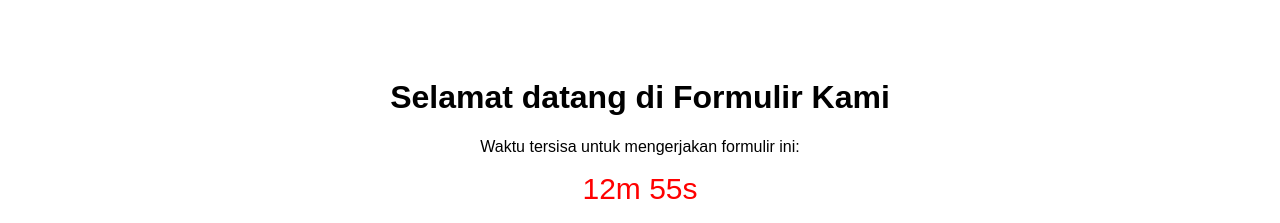
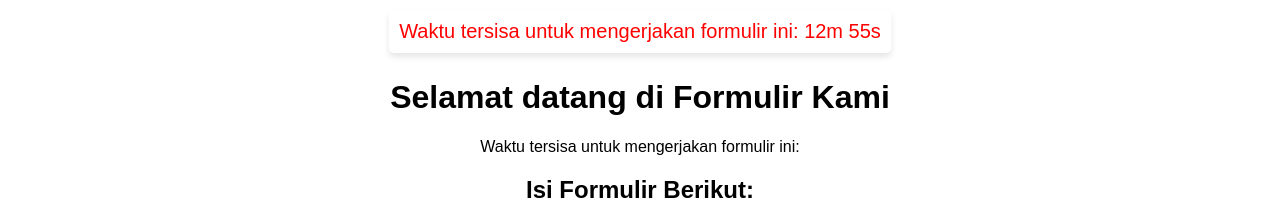
Before and after one commit to agustryw/google-form-with-countdown, a plain HTML site: page index.html in a window 1280 px wide. Shown: the top 223 px of the page. Drawn offline with Linux system fonts and the light colour scheme.

Commit message:
Add files via upload

```diff
--- a/index.html
+++ b/index.html
@@ -11,8 +11,16 @@
             padding: 50px;
         }
         #countdown {
-            font-size: 30px;
+            position: fixed;
+            top: 10px;
+            left: 50%;
+            transform: translateX(-50%);
+            font-size: 20px; /* Ukuran font lebih kecil */
             color: red;
+            background-color: rgba(255, 255, 255, 0.7);
+            padding: 10px;
+            border-radius: 5px;
+            box-shadow: 0px 4px 6px rgba(0, 0, 0, 0.1);
         }
         iframe {
             width: 100%;
@@ -43,7 +51,7 @@
             var minutes = Math.floor((distance % (1000 * 60 * 60)) / (1000 * 60));
             var seconds = Math.floor((distance % (1000 * 60)) / 1000);
 
-            document.getElementById("countdown").innerHTML = minutes + "m " + seconds + "s ";
+            document.getElementById("countdown").innerHTML = "Waktu tersisa untuk mengerjakan formulir ini: " + minutes + "m " + seconds + "s ";
 
             // Jika waktu habis, beri notifikasi
             if (distance < 0) {
```
